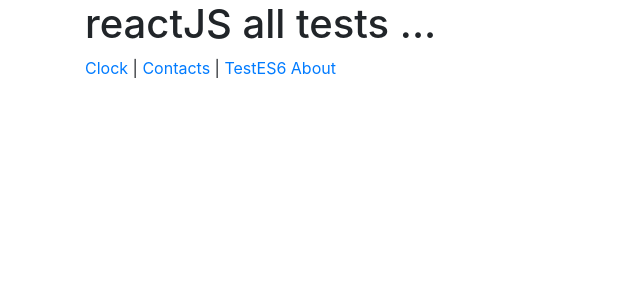
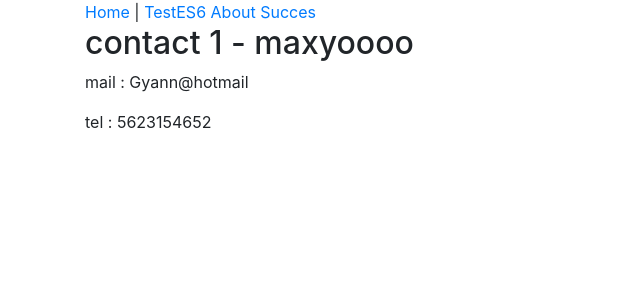
Before and after one commit to younesh/learnReactJS, a React (Create React App) app in the folder DocOfficial/draft-test/: page /page/contact-detail/1 in a window 1280 px wide. Shown: the top 300 px of the page, without its empty margins (0-640 px from the left). Built offline with nearby package versions, Linux system fonts and the light colour scheme; no server answers.

Commit message:
ReactLabs : les routes , next ...

```diff
--- a/DocOfficial/draft-test/src/App.jsx
+++ b/DocOfficial/draft-test/src/App.jsx
@@ -11,6 +11,10 @@ import Clock from "./components/Clock/Clock";
 import Contacts from "./components/contacts/Contacts";
 import TestES6 from "./components/testEs6/TestES6";
 import About from "./pages/About";
+import SuccessAdd from "./pages/SuccessAdd";
+// 01 : importer la page 404
+import notFound from "./pages/notFound";
+import DetailContact from "./pages/DetailContact";
 
 // import AnimeList from "./components/anime/AnimeList";
 
@@ -18,7 +22,7 @@ import About from "./pages/About";
 import { ProviderContacts } from "./components/contacts/contextContact";
 import { ProviderAnime } from "./components/anime/AnimeContext";
 
-
+// le package react-router-dom : pour la gestion des route ds notre app
 import {BrowserRouter as Router,  Route, Switch, Link} from "react-router-dom";
 
 /*  event management  */
@@ -42,18 +46,23 @@ function App() {
       <ProviderAnime>
         <Router> {/* Router englobe tout le contenu de app !  */}
         <div className="App">
-          <h1> reactJS all tests ... </h1>
-          <Link to="/" className=""> Clock </Link> |
-          <Link to="contacts"> Contacts </Link> |
+          {/* creation du menu avec Link */}
+          <Link to="/" className=""> Home </Link> |
           <Link to="/es6"> TestES6 </Link>
           <Link to="/page/about"> About </Link>
+          <Link to="/page/success"> Succes </Link>
 
 
           <Switch> {/* Switch doit englober les routes qui pointe vers component  */}
-            <Route exact path="/" component={Clock} />
-            <Route exact path="/contacts" component={Contacts} />
+           {/* liste des routes de l'app :  */}
+            <Route exact path="/" component={Contacts}/>
             <Route exact path="/es6" component={TestES6} />
             <Route exact path="/page/about" component={About} />
+            <Route exact path="/page/success" component={SuccessAdd} />
+            <Route exact path="/page/contact-detail/:id/" component={DetailContact} />
+
+            {/* 02 : ajouter la route 404 en dernier qui prend les url non définit avant et qui rederige vers la 404 ! */}
+            <Route component={notFound} />
           </Switch>
 
         </div>
--- a/DocOfficial/draft-test/src/components/contacts/AddContact.jsx
+++ b/DocOfficial/draft-test/src/components/contacts/AddContact.jsx
@@ -1,53 +1,56 @@
-import React , { useState, useRef} from 'react'
-import { Consumer } from "./contextContact";
+import React , { useState} from 'react'
+import { Consumer } from "./contextContact"
+import PropTypes from 'prop-types'
+// 01 : import useHistory du  package react-router-dom
+import { useHistory } from "react-router-dom"
+
+function AddContact(props) {
+
+    const [user, setUser] = useState({
+        id : 0,
+        name : null,
+        mail : "le mail",
+        tel : "le tel ",
+    });
+
+// 02 : en creer un objet history depuis useHistory
+let history = useHistory();
 
 
-
-function AddContact() {
-    const [user, setUser] = useState({
-        id : 0,
-        name : "",
-        mail : "",
-        tel : "",
-    });
-
-    /*  const inputName = useRef(null);
-    const inputMail = useRef(null);
-    const inputTel= useRef(null);
-
-              {
-              id : 2,
-              nom : "kevinneeee",
-              mail : "kglwn@firefo.com",
-              tel : 1232322132
-            },
-    */
-
-    const updateInput = (e) => {
-        // tu lui reprend la meme state a linstant t, mais apres modifier la proporité du stat qui étet modifier là, en occurence la  [e.target.name]
+    const updateInput = (e) => { // au onChange du input en maj le state !
         setUser({...user,  [e.target.name] : e.target.value});
-
     }
 
-    const addUser = (newUser, dispatch,  contacts, e ) => {
+    // au submition du form en ajoute le user du state local dans le state du context !
+    const addUser = (newUser, dispatch,  contacts, e  ) => {
+        e.preventDefault();
+        newUser = {...newUser, id: contacts.length + 1 }
+        const {name,mail, tel  } = newUser
+        if (newUser!=="" && mail !=="" && tel !== "" ) {
+            dispatch({
+                type : "ADD_CONTACT",
+                payload : newUser
+            });
+           // this.props.history.push("/page/success");
+           //  withRouter.history.push("/page/success");
+           // 03 :  en execute notre redirection a la vollé !!
+           history.push('/page/success');
+           console.log("fin redirection !! ");
+        }
+        else {
+          alert (" tous les champ sont obligatoire !! ");
+        }
+    }
 
-        e.preventDefault();
-        console.log("newUser >> " , newUser);
-        console.log("dispatch >> " , dispatch);
-        newUser = {...newUser, id : contacts.length + 1 }
-        dispatch({
-            type : "ADD_CONTACT",
-            payload : newUser
-        });
-    }
-    const {id, name, mail, tel} = user;
+    const {id, name, mail, tel} = user; // destrctibg state !
     return (
         <Consumer>
                 { value => {
                     const {dispatch, contacts} = value; // destruct dispatch methode depuis le state du context !!
                     return (
                         <div className="add-contact">
-                        <form action="" onSubmit={evt => addUser(user, dispatch , contacts,  evt)}>
+                        {/*  */}
+                        <form onSubmit={evt => addUser(user, dispatch , contacts,  evt)}> {/*  {evt => addUser(user, dispatch , contacts,  evt)}  */}
                         <div className="input-group">
                         <div className="input-group-prepend">
                             <button className="btn btn-success" type="submit">add contact</button>
@@ -74,4 +77,17 @@ function AddContact() {
     )
 }
 
+/*
+        id : 0,
+        name : "",
+        mail : "",
+        tel : "",
+*/
+
+AddContact.propTypes = { // NB ce ‘p’ est minuscule alors que
+    name : PropTypes.string.isRequired,// NB alors que ce ‘P’ est en MAJISCULE
+    mail : PropTypes.string.isRequired,// NB alors que ce ‘P’ est en MAJISCULE
+    tel : PropTypes.string.isRequired,// NB alors que ce ‘P’ est en MAJISCULE
+}
+
 export default AddContact
--- a/DocOfficial/draft-test/src/components/contacts/Contact.jsx
+++ b/DocOfficial/draft-test/src/components/contacts/Contact.jsx
@@ -2,6 +2,7 @@ import React from 'react'
 import PropTypes from 'prop-types'
 /* et01 : en import un Consumer */
 import { Consumer } from "./contextContact";
+import {Link} from "react-router-dom";
 import './Contact.scss'
 class Contact extends React.Component {
 
@@ -35,7 +36,7 @@ class Contact extends React.Component {
                     const {dispatch} = value; // destruct dispatch methode depuis le state du context !!
                     return (
                         <div className="contact">
-                        <h3 onClick={this.showHideBlocInfo}> {name} </h3>
+                  <Link to={"/page/contact-detail/" + id }> <h3 onClick={this.showHideBlocInfo}> {name} </h3></Link>
                         {/* <div className={(showBlocInfo) ? "contact__info contact__info--open" : "contact__info" } > */}
                         <div className= {`contact__info  ${(showBlocInfo) ? "contact__info--open" : ""}`} >
                             <p> {mail} </p>
--- /dev/null
+++ b/DocOfficial/draft-test/src/pages/DetailContact.jsx
@@ -0,0 +1,21 @@
+import React from 'react'
+ import { Consumer } from "../components/contacts/contextContact";
+
+function DetailContact( props ) {
+    return (
+        <Consumer>
+            { value =>{
+                const { id,  name , mail, tel } = value.contacts.find( user => user.id == props.match.params.id);
+                return (
+                    <div className="page page--detail-contact">
+                        <h2> contact {id} - {name} </h2>
+                        <p> mail :  { mail}</p>
+                        <p> tel :  { tel}</p>
+                    </div>
+                )
+            }}
+        </Consumer>
+    )
+}
+
+export default DetailContact
--- /dev/null
+++ b/DocOfficial/draft-test/src/pages/SuccessAdd.jsx
@@ -0,0 +1,15 @@
+import React from 'react'
+
+function SuccessAdd() {
+    return (
+        <div className="page page--success-add">
+            <h2> sucess add !! ... </h2>
+            <p>
+                lol opératiobn réalisé avec succes !!! <br />
+                                Lorem ipsum dolor sit, amet consectetur adipisicing elit. Eaque numquam nesciunt, consectetur magnam at assumenda, quae laudantium nulla architecto aliquam commodi esse inventore, a nemo sapiente. Minus reiciendis tempora atque?
+            </p>
+        </div>
+    )
+}
+
+export default SuccessAdd
--- /dev/null
+++ b/DocOfficial/draft-test/src/pages/notFound.jsx
@@ -0,0 +1,15 @@
+import React from 'react'
+import { Link } from 'react-router-dom'
+
+function notFound() {
+    return (
+        <div className="page page--not-found">
+            <h2> page 404 !: ou est ce que vous allez là ?!!</h2>
+            <p>
+                <Link to="/"> La Home !</Link>
+            </p>
+        </div>
+    )
+}
+
+export default notFound
```
Also changed, not shown: DocOfficial/draft-test/src/components/contacts/Contacts.jsx (+5 -4 lines).
